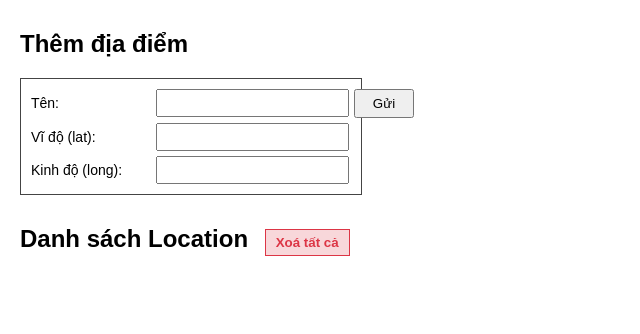
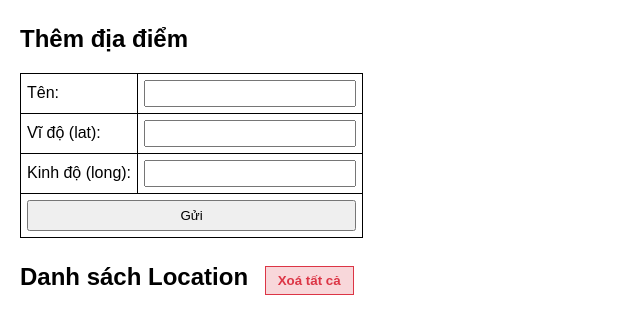
Before and after one commit to yisika123rr/btiot1, a website: page public/index.html in a window 1280 px wide. Shown: the whole page, without its empty margins (0-640 px from the left). Drawn offline with Linux system fonts and the light colour scheme; no server answers.

Commit message:
ver0.0.0.4(2)

```diff
--- a/public/index.html
+++ b/public/index.html
@@ -10,38 +10,33 @@
     }
 
     h2 {
-      margin-top: 30px;
+      margin-top: 25px;
     }
 
-    /* Form */
+    /* Bảng form */
     #locationForm {
-      border: 1px solid #444;
-      padding: 10px;
-      width: 320px;
-      display: grid;
-      grid-template-columns: 120px 1fr 60px;
-      grid-gap: 5px;
-      align-items: center;
+      border: 1px solid #000;
+      border-collapse: collapse;
+      margin-bottom: 20px;
     }
 
-    #locationForm label {
-      grid-column: 1 / 2;
-      font-size: 14px;
+    #locationForm td {
+      border: 1px solid #000;
+      padding: 6px;
     }
 
     #locationForm input {
-      grid-column: 2 / 3;
+      width: 200px;
       padding: 4px;
-      font-size: 14px;
     }
 
     #locationForm button {
-      grid-column: 3 / 4;
-      padding: 5px 10px;
+      width: 100%;
+      padding: 6px 0;
       cursor: pointer;
     }
 
-    /* Danh sách */
+    /* Danh sách location */
     #locationList {
       list-style-type: disc;
       margin-top: 10px;
@@ -52,18 +47,17 @@
       margin: 6px 0;
     }
 
-    /* xoa id*/
     #locationList button {
       margin-left: 10px;
-      padding: 2px 6px;
-      font-size: 13px;
+      padding: 3px 8px;
+      background: #e9ecef;
+      border: 1px solid #999;
       cursor: pointer;
     }
 
-    /* xoa all */
     #deleteAllBtn {
       margin-left: 10px;
-      padding: 5px 10px;
+      padding: 6px 12px;
       background: #f8d7da;
       border: 1px solid #dc3545;
       color: #dc3545;
@@ -74,16 +68,24 @@
 </head>
 <body>
   <h2>Thêm địa điểm</h2>
-  <form id="locationForm">
-    <label for="name">Tên:</label>
-    <input type="text" id="name" required>
-    <button type="submit">Gửi</button>
-
-    <label for="lat">Vĩ độ (lat):</label>
-    <input type="text" id="lat" required>
-
-    <label for="long">Kinh độ (long):</label>
-    <input type="text" id="long" required>
+  <form id="formWrapper">
+    <table id="locationForm">
+      <tr>
+        <td>Tên:</td>
+        <td><input type="text" id="name" required></td>
+      </tr>
+      <tr>
+        <td>Vĩ độ (lat):</td>
+        <td><input type="text" id="lat" required></td>
+      </tr>
+      <tr>
+        <td>Kinh độ (long):</td>
+        <td><input type="text" id="long" required></td>
+      </tr>
+      <tr>
+        <td colspan="2"><button type="submit">Gửi</button></td>
+      </tr>
+    </table>
   </form>
 
   <h2>
@@ -117,7 +119,7 @@
       });
     }
 
-    document.getElementById("locationForm").addEventListener("submit", async (e) => {
+    document.getElementById("formWrapper").addEventListener("submit", async (e) => {
       e.preventDefault();
       const name = document.getElementById("name").value;
       const lat = document.getElementById("lat").value;
```
